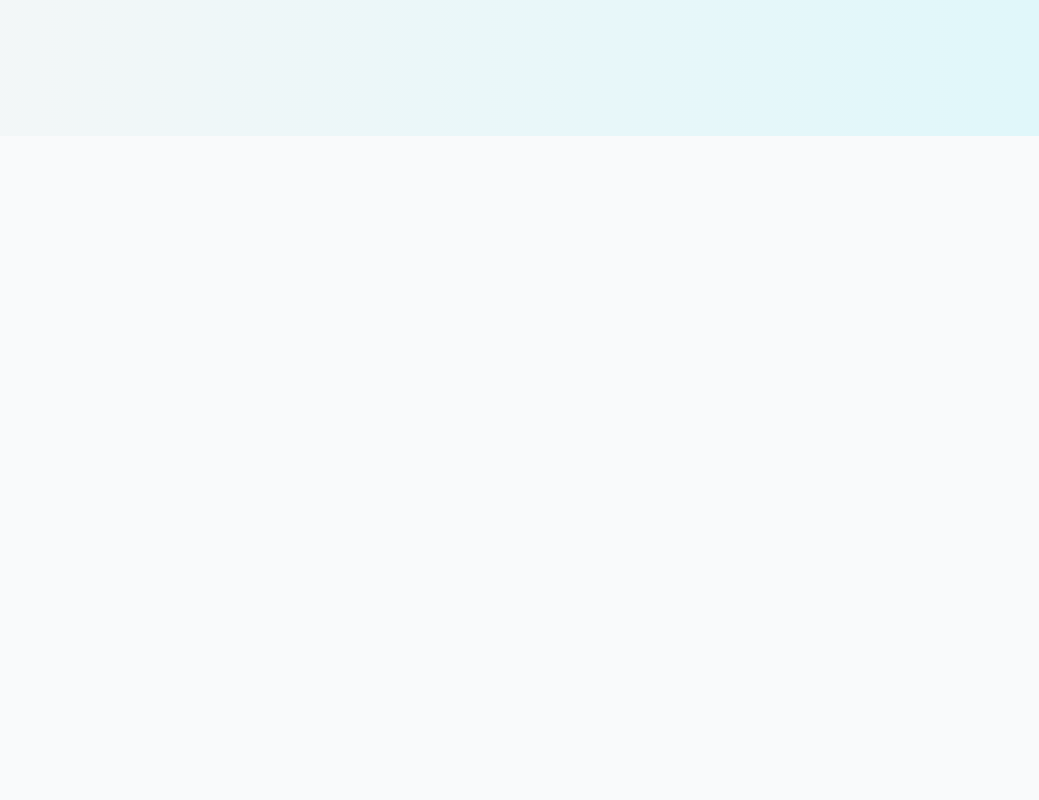
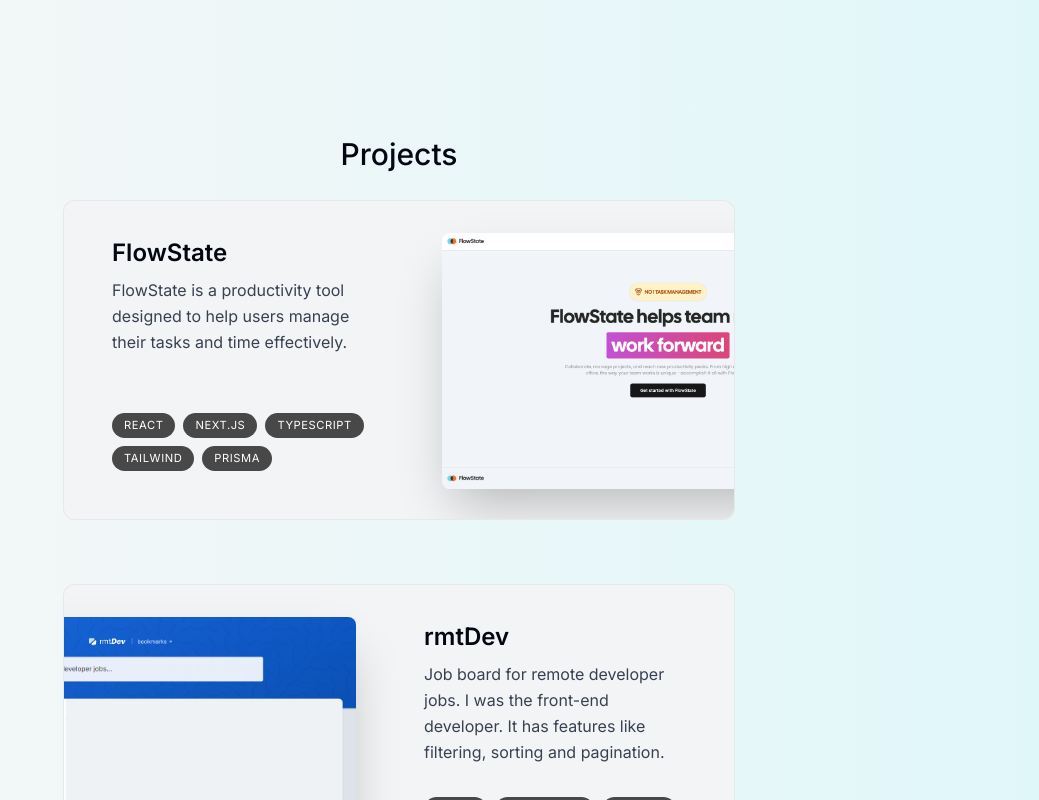
Before and after one commit to TheMikeKaisen/Karthik-Portfolio, a Next.js app in the folder my_portfolio/: page / in a window 1280 px wide. Shown: the part 1420-2220 px from the top of the page, without its empty margins (241-1280 px from the left). Before the commit the page ends 1556 px from the top, so only its background shows below. Built offline with nearby package versions, Linux system fonts and the light colour scheme.

Commit message:
complete projects section

```diff
--- a/my_portfolio/app/page.tsx
+++ b/my_portfolio/app/page.tsx
@@ -2,6 +2,7 @@ import Image from 'next/image'
 import IntroPage from './intro/page'
 import SectionDivider from '@/components/section-divider'
 import About from '@/components/about'
+import ProjectPage from '@/components/projects'
 
 export default function Home() {
   return (
@@ -9,6 +10,7 @@ export default function Home() {
       <IntroPage />
       <SectionDivider />
       <About />
+      <ProjectPage />
     </main>
   )
 }
--- a/my_portfolio/components/about.tsx
+++ b/my_portfolio/components/about.tsx
@@ -1,8 +1,15 @@
+"use client"
 import SectionHeading from "./section-heading";
+import { motion } from "framer-motion";
 
 const About = () => {
   return (
-    <section className="mb:28 sm:mb-40 max-w-[45rem] text-center leading-8 ">
+    <motion.section className="mb:28 sm:mb-40 max-w-[45rem] text-center leading-8 "
+        initial={{y:100, opacity:0}}
+        animate={{y:0, opacity:1}}
+        transition={{ delay:0.2}}
+
+    >
       <SectionHeading>about me</SectionHeading>
       <div className="flex flex-col gap-5  font-medium">
         {/* me */}
@@ -51,7 +58,7 @@ const About = () => {
           connect and chat about how we can create something amazing together!
         </p>
       </div>
-    </section>
+    </motion.section>
   );
 };
 
--- /dev/null
+++ b/my_portfolio/components/project.tsx
@@ -0,0 +1,60 @@
+"use client";
+import { projectsData } from "@/lib/data";
+import { useScroll, motion, useTransform } from "framer-motion";
+import Image from "next/image";
+import { useRef } from "react";
+
+type projectProps = (typeof projectsData)[number];
+
+export function Project({ title, description, tags, imageUrl }: projectProps) {
+  const ref = useRef<HTMLDivElement>(null);
+
+  const { scrollYProgress } = useScroll({
+    target: ref,
+    offset: ["0 1", "1.33 1"],
+  });
+  const scaleProgress = useTransform(scrollYProgress, [0, 1], [0.8, 1])
+  const opacityProgress = useTransform(scrollYProgress, [0, 1], [0.6, 1])
+  return (
+    <motion.div
+    ref={ref}
+    style={{
+        opacity: opacityProgress,
+        scale: scaleProgress
+    }}
+        className="sm:mb-8 last:mb-0 group "
+    >
+      <section className="bg-gray-100 max-w-[42rem] border border-black/5 overflow-hidden sm:pr-8 px-2 py-5 relative sm:h-[20rem] even:pl-5 hover:bg-gray-200 transition group-even:pl-8 rounded-xl">
+        <div className="pt-4 pb-7 sm:pl-10 sm:pr-2 max-w-[50%] h-full flex flex-col group-even:ml-[18rem]">
+          <h3 className="text-2xl font-semibold">{title}</h3>
+          <p className="mt-2 leading-relaxed text-gray-700">{description}</p>
+          <ul className="flex gap-2 flex-wrap mt-4 sm:mt-auto">
+            {tags.map((tag, index) => (
+              <li
+                key={index}
+                className="bg-black/70 rounded-full px-3 py-1 text-[0.7rem] uppercase tracking-wider text-white "
+              >
+                {tag}
+              </li>
+            ))}
+          </ul>
+        </div>
+
+        <Image
+          src={imageUrl}
+          alt="Project"
+          quality={"90"}
+          className="absolute -right-40 top-8 w-[28.25rem] rounded-lg shadow-2xl group-even:right-[initial] group-even:-left-40
+        transition
+        group-hover:-translate-x-3
+        group-hover:translate-y-3 group-hover:-rotate-3
+        group-hover:scale-[1.04]
+
+        group-even:group-hover:translate-x-3
+        group-even:group-hover:translate-y-3 group-even:group-hover:rotate-3
+        "
+        />
+      </section>
+    </motion.div>
+  );
+}
--- /dev/null
+++ b/my_portfolio/components/projects.tsx
@@ -0,0 +1,21 @@
+import { projectsData } from "@/lib/data";
+import React from "react";
+import { Project } from "./project";
+import SectionHeading from "./section-heading";
+
+const ProjectPage = () => {
+  return (
+    <section >
+      <SectionHeading>Projects</SectionHeading>
+      <div className="flex flex-col gap-8">
+        {projectsData.map((project, index) => (
+          <React.Fragment key={index}>
+            <Project {...project} />
+          </React.Fragment>
+        ))}
+      </div>
+    </section>
+  );
+};
+
+export default ProjectPage;
--- a/my_portfolio/lib/data.ts
+++ b/my_portfolio/lib/data.ts
@@ -1,6 +1,6 @@
-import corpcommentImg from "@/public/corpcomment.png";
+import wordanalyticsImg from "@/public/corpcomment.png";
 import rmtdevImg from "@/public/rmtdev.png";
-import wordanalyticsImg from "@/public/wordanalytics.png";
+import flowstateImg from "@/public/projects/flowstateImg.png";
 import React from "react";
 import { FaUniversity } from "react-icons/fa";
 import { MdOutlineSchool } from "react-icons/md";
@@ -53,11 +53,11 @@ export const educationData = [
 
 export const projectsData = [
   {
-    title: "CorpComment",
+    title: "FlowState",
     description:
-      "I worked as a full-stack developer on this startup project for 2 years. Users can give public feedback to companies.",
-    tags: ["React", "Next.js", "MongoDB", "Tailwind", "Prisma"],
-    imageUrl: corpcommentImg,
+        "FlowState is a productivity tool designed to help users manage their tasks and time effectively.",
+    tags: ["React", "Next.js", "TypeScript", "Tailwind", "Prisma"],
+    imageUrl: flowstateImg
   },
   {
     title: "rmtDev",
```
Also changed, not shown: my_portfolio/public/projects/flowstateImg.png (added), 1 other file (tests, documents, lock files or other folders).
